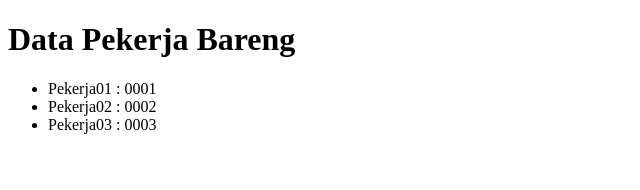
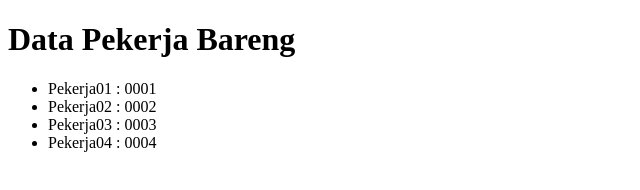
Before and after one commit to rifaa008/belajarBarengXIRPL1, a plain HTML site: page index.html in a window 1280 px wide. Shown: the whole page, without its empty margins (0-640 px from the left). Drawn offline with Linux system fonts and the light colour scheme.

Commit message:
menambahkan baris baru

```diff
--- a/index.html
+++ b/index.html
@@ -11,6 +11,7 @@
         <li>Pekerja01 : 0001</li>
         <li>Pekerja02 : 0002</li>
         <li>Pekerja03 : 0003</li>
+        <li>Pekerja04 : 0004</li>
 
     </ul>
 </body>
```
